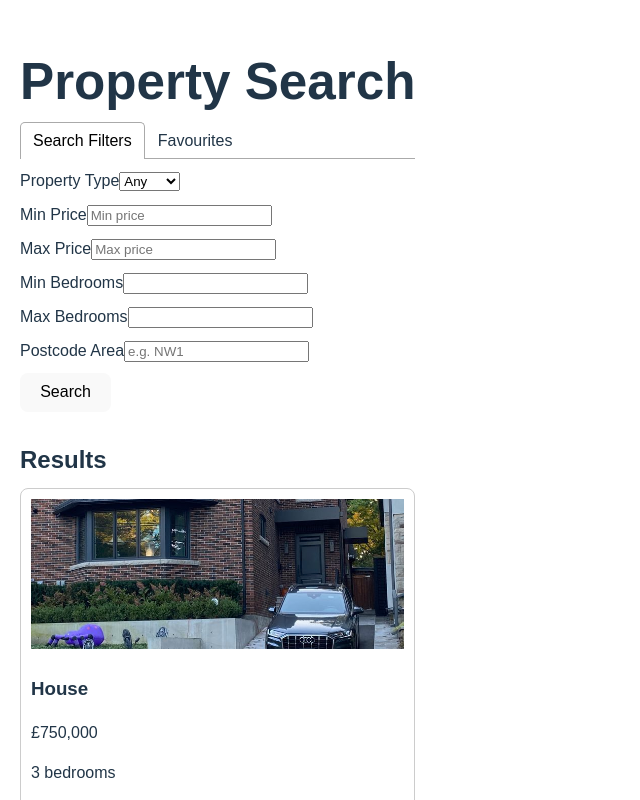
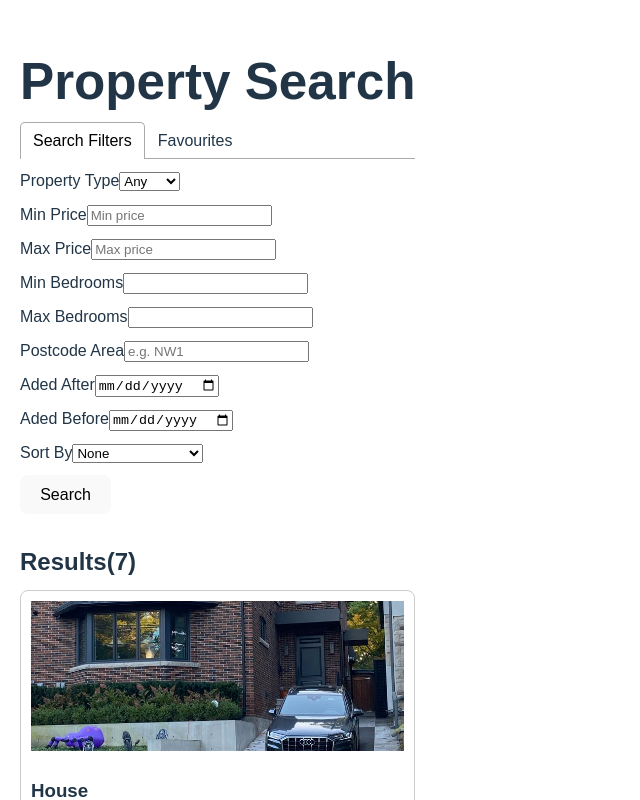
Before and after one commit to ThinaraSenarathne/Advaced-Clientside-Development-Coursework, a React (Vite) app: page / in a window 1280 px wide. Shown: the top 800 px of the page, without its empty margins (0-640 px from the left). Built offline with nearby package versions, Linux system fonts and the light colour scheme.

Commit message:
added date filter

```diff
--- a/src/App.jsx
+++ b/src/App.jsx
@@ -1,11 +1,18 @@
 import { BrowserRouter, Routes, Route } from 'react-router-dom'
-import { useState } from 'react'
+import { useState, useEffect } from 'react'
 import SearchPage from './pages/SearchPage'
 import PropertyPage from './pages/PropertyPage'
 import './styles/app.css'
 
 function App() {
-  const [favourites, setFavourites] = useState([])
+  const [favourites, setFavourites] = useState(() =>{
+    const saved = localStorage.getItem('favourites')
+    return saved ? JSON.parse(saved) : []
+  })
+
+  useEffect(() => {
+    localStorage.setItem('favourites', JSON.stringify(favourites))
+  }, [favourites])
 
   return (
     <BrowserRouter>
@@ -29,6 +36,7 @@ function App() {
           }
         />
       </Routes>
+
     </BrowserRouter>
   )
 }
--- a/src/pages/PropertyPage.jsx
+++ b/src/pages/PropertyPage.jsx
@@ -32,11 +32,11 @@ function PropertyPage({ favourites, setFavourites }) {
         style={{
           padding: '10px 10px',
           marginBottom: '20px',
-          backgroundColor: isFavourite ? '#ccc' : '007bff',
+          backgroundColor: isFavourite ? '#ccc' : '#007bff',
           color: '#fff',
           border: 'none',
           borderRadius: '5px',
-          cursor: isFavourite ? 'not-allowed' : 'pointed'
+          cursor: isFavourite ? 'not-allowed' : 'pointer'
         }}
       >
         {isFavourite ? 'Added to favourites' : 'Add to Favourites'}
--- a/src/pages/SearchPage.jsx
+++ b/src/pages/SearchPage.jsx
@@ -3,7 +3,10 @@ import {Tab, Tabs, TabList, TabPanel } from 'react-tabs'
 import 'react-tabs/style/react-tabs.css'
 import data from '../data/properties(1).json'
 
+
 function SearchPage({favourites}) {
+  const [sortBy, setSortBy] = useState('')
+
   const[filters, setFilters] = useState({
     type: '',
     minPrice: '',
@@ -11,6 +14,8 @@ function SearchPage({favourites}) {
     minBedrooms: '',
     maxBedrooms: '',
     postcode: '',
+    dateFrom: '',
+    dateTo: ''
   })
 
   const [results , setResults] = useState(data.properties)
@@ -22,6 +27,7 @@ function SearchPage({favourites}) {
         [name]: value
     })
   }
+
 
   const handleSearch = () => {
     const filtered = data.properties.filter((property) => {
@@ -48,15 +54,48 @@ function SearchPage({favourites}) {
 
         if (
             filters.postcode &&
-            !property.postcode.toUpperCase().startsWith(filters.postcode.toUpperCase())
+            !property.location.toUpperCase().includes(filters.postcode.toUpperCase())
         ) {
             return false
+        }
+
+        const propertyDate = new Date(
+            `${property.added.month} ${property.added.day}, ${property.added.year}`
+        )
+
+        if (filters.dateForm) {
+            const fromDate = new Date(filters.dateForm)
+            if (propertyDate < formDate){
+                return false
+            }
+        }
+
+        if (filters.dateTo) {
+            const toDate = new Date(filters.dateTo)
+            if (propertyDate > toDate) {
+                return false
+            }
         }
 
         return true
     })
 
+    let sorted = [...filtered]
+
+    if (sortBy === 'priceAsc') {
+        filtered.sort((a, b) => a.price - b.price)
+    }
+
+    if (sortBy === 'priceDesc') {
+        filtered.sort((a, b) => b.price - a.price)
+    }
+
+    if (sortBy === 'bedrooms') {
+        filtered.sort((a, b) => b.bedrooms - a.bedrooms)
+    }
+
     setResults(filtered)
+
   }
 
   return (
@@ -105,6 +144,26 @@ function SearchPage({favourites}) {
                     <input type = "text" name = "postcode" value = {filters.postcode} onChange = {handleChange} placeholder = "e.g. NW1"/>
                 </div>
 
+                <div>
+                    <label>Aded After</label>
+                    <input type="date" name="dateFrom" value={filters.dateFrom} onChange={handleChange}/>
+                </div>
+
+                <div>
+                    <label>Aded Before</label>
+                    <input type="date" name="dateFrom" value={filters.dateFrom} onChange={handleChange}/>
+                </div>
+
+                <div>
+                    <label>Sort By</label>
+                    <select value={sortBy} onChange={(e) => setSortBy(e.target.value)}>
+                        <option value="">None</option>
+                        <option value="priceAsc">Price: Low to High</option>
+                        <option value="priceDesc">Price: High to Low</option>
+                        <option value="bedrooms">Bedrooms</option>
+                    </select>
+                </div>
+
                 <button type="button" onClick = {handleSearch}> Search </button>
             </form>
         </TabPanel>
@@ -113,7 +172,7 @@ function SearchPage({favourites}) {
       </Tabs>
 
       <div style = {{marginTop : '30px'}}>
-        <h2>Results</h2>
+        <h2>Results({results.length})</h2>
 
         {results.length === 0 && <p>No properties found.</p>}
 
```
